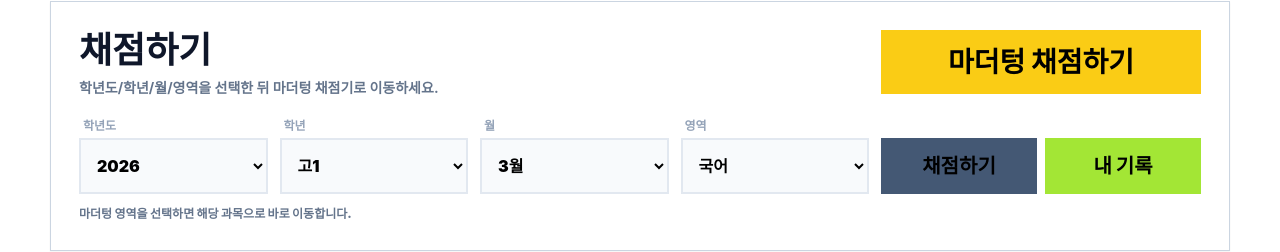
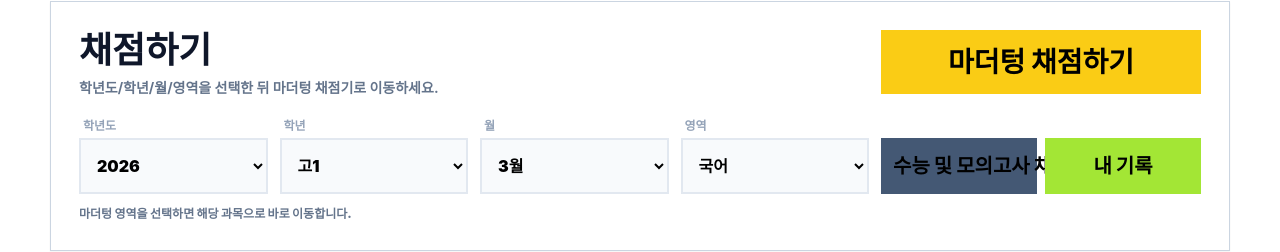
Before and after one commit to Ladakh-39/bmunhak.com, a website: page grader.html in a window 1280 px wide. Shown: the part 96-348 px from the top of the page. Drawn offline with nearby package versions, Linux system fonts and the light colour scheme; a web font is replaced by a local one.

Commit message:
chore(grader): rename grade button label

```diff
--- a/grader.html
+++ b/grader.html
@@ -112,7 +112,7 @@
           </select>
         </div>
         <div class="grid grid-cols-2 gap-2 md:w-[320px]">
-          <button id="btnOpenGrade" type="button" class="h-14 w-full whitespace-nowrap bg-[#445874] px-3 text-lg font-black leading-none text-black hover:bg-[#3a4d66] md:text-[20px]">채점하기</button>
+          <button id="btnOpenGrade" type="button" class="h-14 w-full whitespace-nowrap bg-[#445874] px-3 text-lg font-black leading-none text-black hover:bg-[#3a4d66] md:text-[20px]">수능 및 모의고사 채점하기</button>
           <button id="btnGoRecords" type="button" class="h-14 w-full whitespace-nowrap bg-[#a3e635] px-3 text-lg font-black leading-none text-black hover:bg-[#84cc16] md:text-[20px]">내 기록</button>
         </div>
       </div>
```
